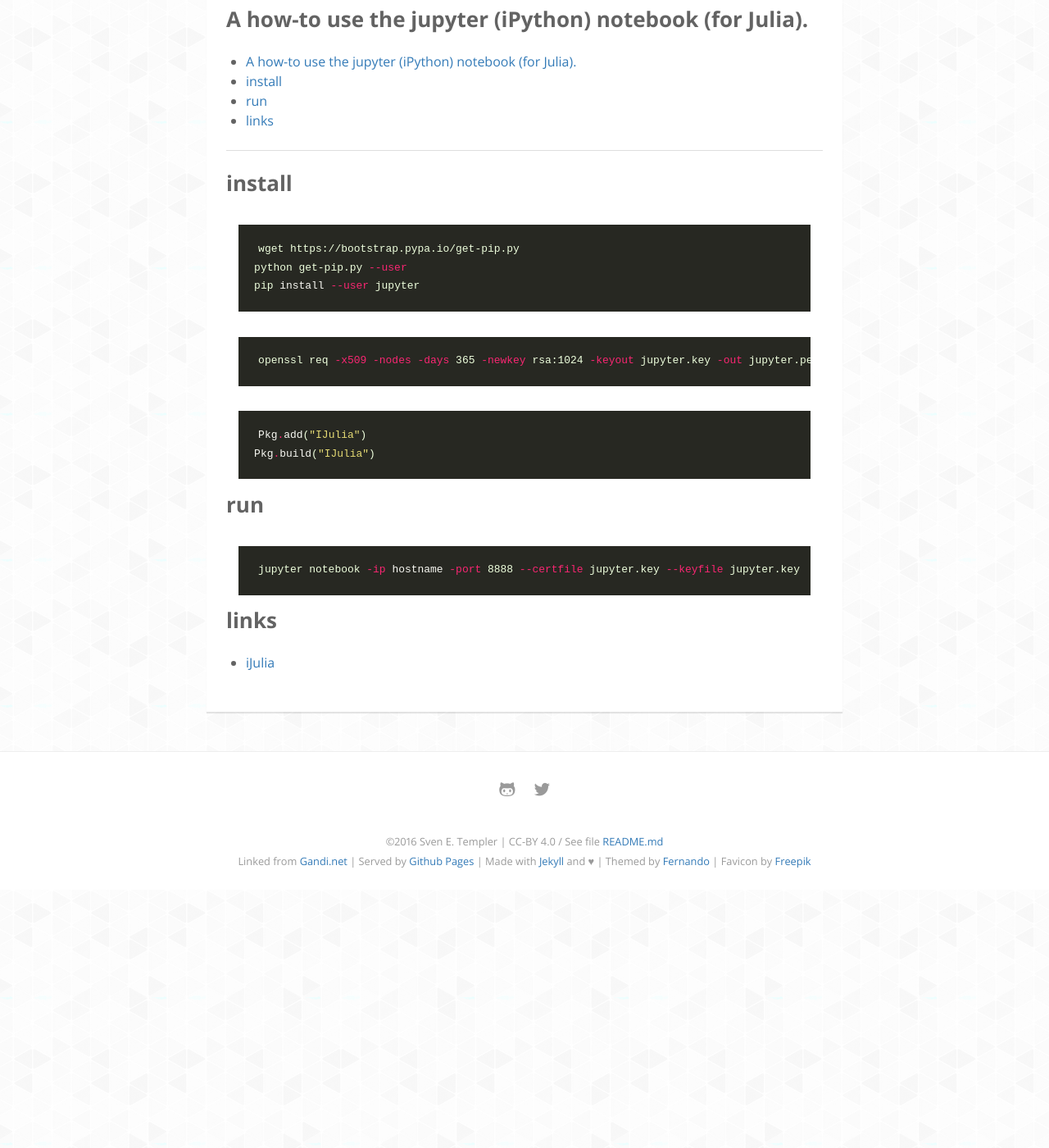
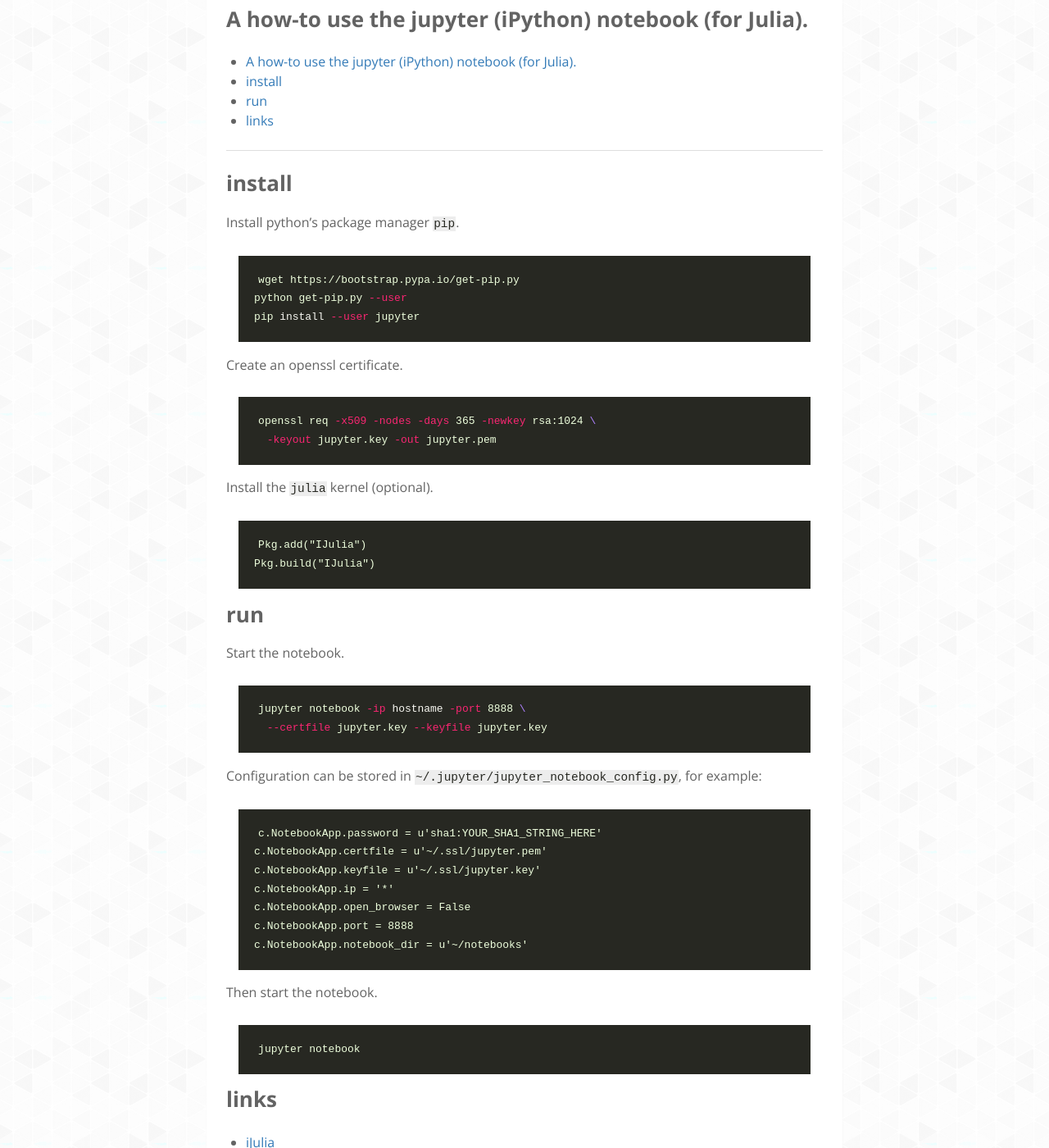
Before and after one commit to pmdbio/setempler.github.io, a Jekyll site: the page built from _manuals/notebook.md, in a window 1280 px wide and 1400 px high, scrolled down 222 px. Shown: the whole window at 82% size. Built offline with Jekyll 4.4.1, drawn with Linux system fonts in a browser that asks for light colours; nearby versions of some CDN libraries; some web fonts are replaced; before the commit the page ends 1307 px from its top, so only the background shows below that.

Commit message:
notebook description enhanced with config file

````diff
--- a/_manuals/notebook.md
+++ b/_manuals/notebook.md
@@ -13,25 +13,54 @@
 
 ## install
 
+Install python's package manager `pip`.
+
 ```bash
 wget https://bootstrap.pypa.io/get-pip.py
 python get-pip.py --user
 pip install --user jupyter
 ```
 
+Create an openssl certificate.
+
 ```bash
-openssl req -x509 -nodes -days 365 -newkey rsa:1024 -keyout jupyter.key -out jupyter.pem
+openssl req -x509 -nodes -days 365 -newkey rsa:1024 \
+  -keyout jupyter.key -out jupyter.pem
 ```
 
-```julia
+Install the `julia` kernel (optional).
+
+```
 Pkg.add("IJulia")
 Pkg.build("IJulia")
 ```
 
 ## run
 
+Start the notebook.
+
 ```bash
-jupyter notebook -ip hostname -port 8888 --certfile jupyter.key --keyfile jupyter.key
+jupyter notebook -ip hostname -port 8888 \
+  --certfile jupyter.key --keyfile jupyter.key
+```
+
+Configuration can be stored in `~/.jupyter/jupyter_notebook_config.py`,
+for example:
+
+```
+c.NotebookApp.password = u'sha1:YOUR_SHA1_STRING_HERE'
+c.NotebookApp.certfile = u'~/.ssl/jupyter.pem'
+c.NotebookApp.keyfile = u'~/.ssl/jupyter.key'
+c.NotebookApp.ip = '*'
+c.NotebookApp.open_browser = False
+c.NotebookApp.port = 8888
+c.NotebookApp.notebook_dir = u'~/notebooks'
+```
+
+Then start the notebook.
+
+```bash
+jupyter notebook
 ```
 
 ## links
````
